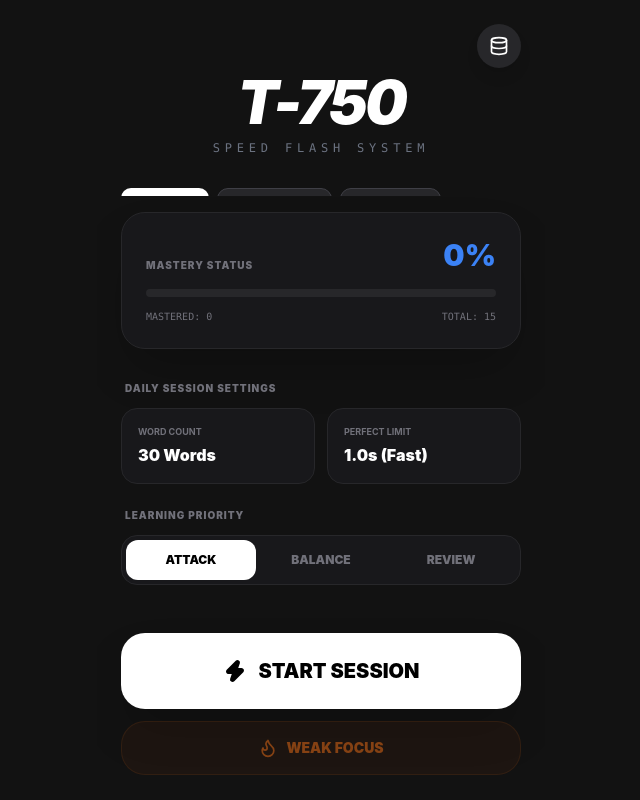
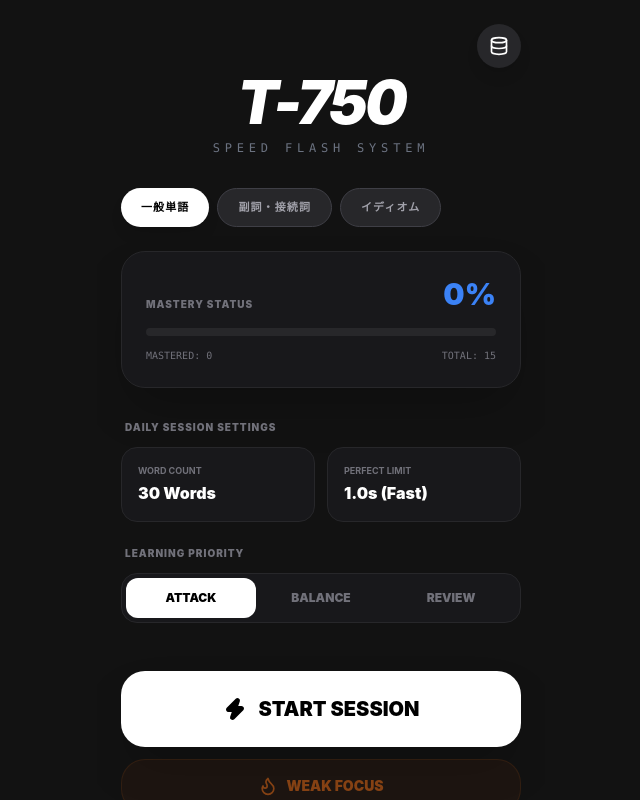
Before and after one commit to hahahakk2/totest, a plain HTML site: page index.html in a window 1280 px wide. Shown: the whole page, without its empty margins (319-959 px from the left). Drawn offline with nearby package versions, Linux system fonts and the light colour scheme.

Commit message:
Update index.html

```diff
--- a/index.html
+++ b/index.html
@@ -41,7 +41,7 @@
             <p class="text-gray-500 font-mono text-xs tracking-[0.4em] uppercase">Speed Flash System</p>
         </div>
 
-        <div class="flex gap-2 mb-4 overflow-x-auto hide-scrollbar pb-2 w-full">
+        <div class="flex flex-wrap gap-2 mb-4 pb-2 w-full">
             <button onclick="setCategory('general')" id="cat-general" class="px-5 py-2.5 rounded-full font-black text-[11px] bg-white text-black shrink-0 transition-all uppercase tracking-widest shadow-lg">一般単語</button>
             <button onclick="setCategory('adv_conj')" id="cat-adv_conj" class="px-5 py-2.5 rounded-full font-black text-[11px] bg-zinc-800 text-zinc-400 border border-zinc-700 shrink-0 transition-all uppercase tracking-widest">副詞・接続詞</button>
             <button onclick="setCategory('idiom')" id="cat-idiom" class="px-5 py-2.5 rounded-full font-black text-[11px] bg-zinc-800 text-zinc-400 border border-zinc-700 shrink-0 transition-all uppercase tracking-widest">イディオム</button>
```
